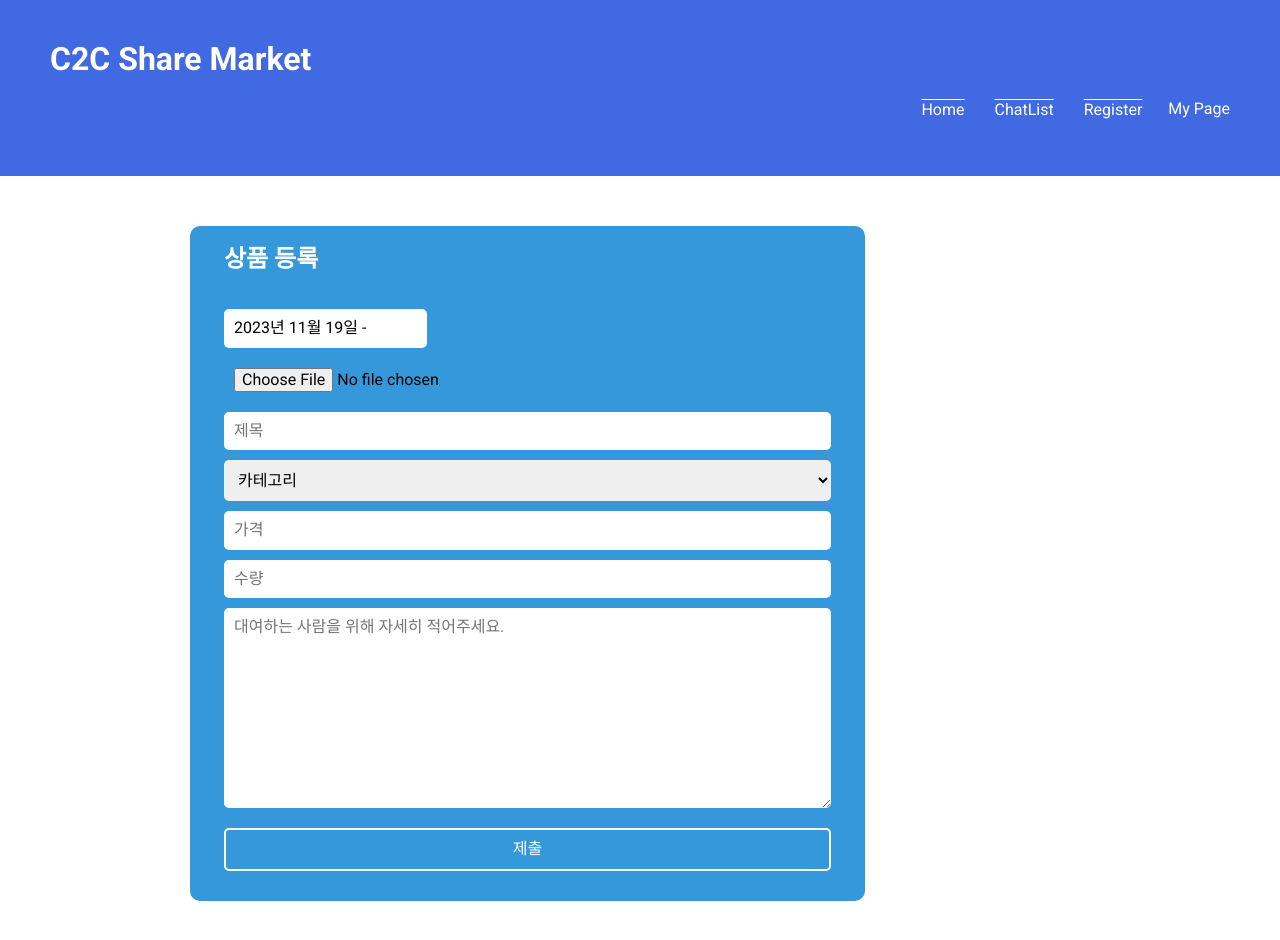
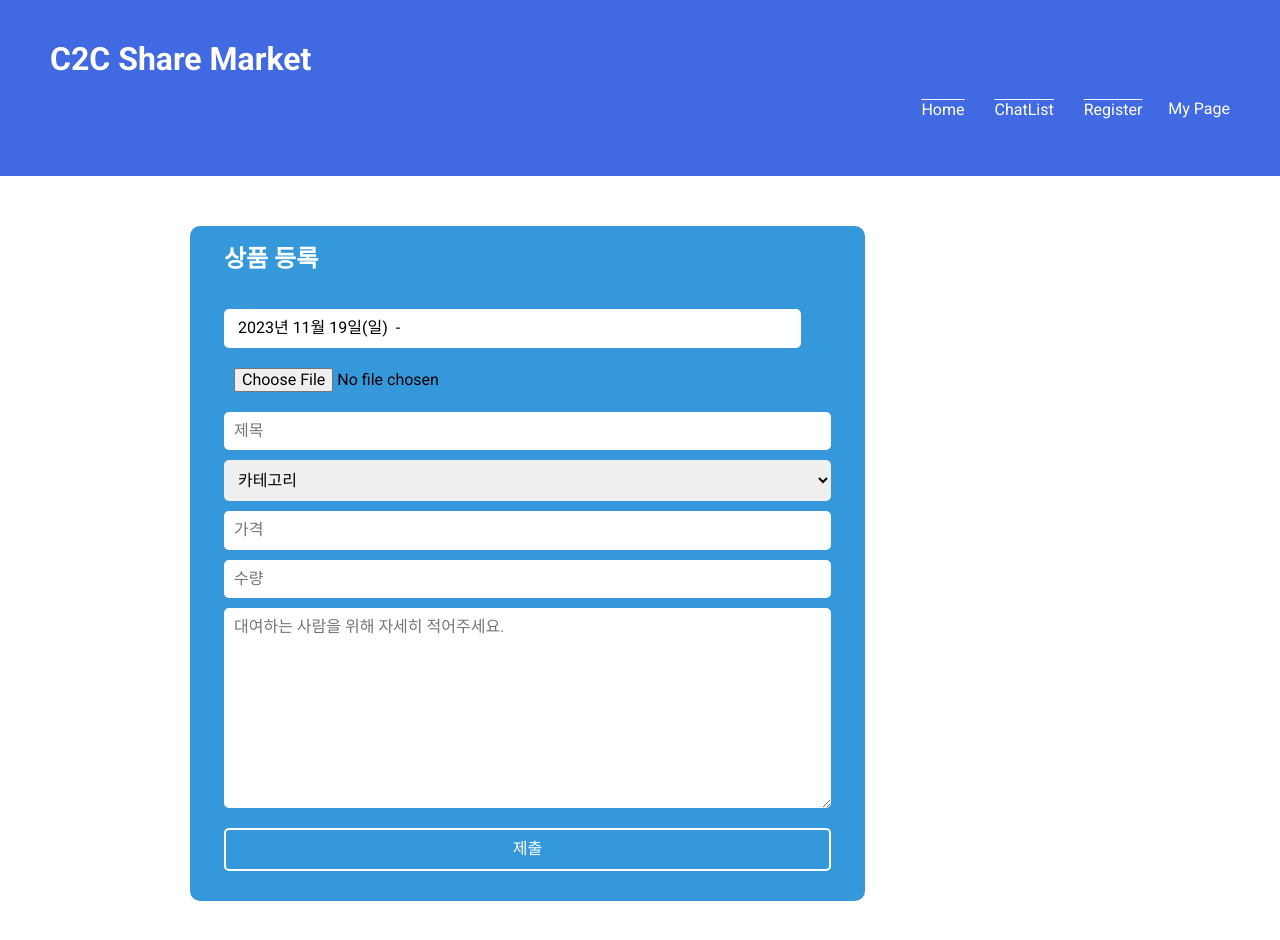
Before and after one commit to Sungwoo00/Viliez, a React (Create React App) app in the folder Project1/: page /myitem in a window 1280 px wide. Shown: the top 940 px of the page. Built offline with nearby package versions, Linux system fonts and the light colour scheme; no server answers; sample sign-in values are in the browser's storage.

Commit message:
달력 관련 css 수정
날짜 표시 및 input 등 css 수정

```diff
--- a/Project1/src/pages/home/CustomDatePicker.js
+++ b/Project1/src/pages/home/CustomDatePicker.js
@@ -21,13 +21,14 @@ const CustomDatePicker = ({
         onChange={handleDateChange}
         shouldCloseOnSelect={false}
         monthsShown={2}
-        dateFormat='yy년 MM월 dd일 eee요일'
+        dateFormat=' yy년MM월dd일(eee) '
         minDate={new Date()}
         open={isDatePickerOpen}
         onInputClick={openDatePicker}
         isClearable
         placeholderText='대여 날짜를 선택해주세요.'
         locale={ko}
+        readOnly
       />
     </div>
   );
--- a/Project1/src/pages/home/CustomDatePicker.module.css
+++ b/Project1/src/pages/home/CustomDatePicker.module.css
@@ -10,3 +10,7 @@
 :global(.react-datepicker__day--in-range) {
   background-color: #4A7B91 !important;
 }
+
+:global(.react-datepicker-wrapper) {
+  width: 95% !important;
+}
--- a/Project1/src/pages/home/Home.module.css
+++ b/Project1/src/pages/home/Home.module.css
@@ -88,9 +88,14 @@
   width: 100%;
 }
 .modal input {
-  width: auto;
+  /* width: auto; */
   margin: 5px;
 }
+
+input[type="text"] {
+  width: 100%;
+}
+
 .modal .rentBtn {
   background-color: royalblue;
   color: white;
--- a/Project1/src/pages/home/HomeItemList.js
+++ b/Project1/src/pages/home/HomeItemList.js
@@ -162,8 +162,6 @@ const HomeItemList = ({ items, selectedCategory }) => {
               >
                 채팅하기
               </button> */}
-            <div className="calendar-container">
-              <div className="calendar-box">
             {/* <div className="date">날짜 선택</div> */}
             <div className='ReactDatePicker'>
               <CustomDatePicker
@@ -173,8 +171,6 @@ const HomeItemList = ({ items, selectedCategory }) => {
                 isDatePickerOpen={isDatePickerOpen}
                 openDatePicker={openDatePicker}
               />
-                </div>
-              </div>
             </div>
             <input
               // className='Eainput'
--- a/Project1/src/pages/home/ItemForm.js
+++ b/Project1/src/pages/home/ItemForm.js
@@ -3,7 +3,7 @@ import { getAuth, onAuthStateChanged } from 'firebase/auth';
 import useFirestore from '../../hooks/useFirestore';
 import ReactDatePicker from 'react-datepicker';
 import 'react-datepicker/dist/react-datepicker.css';
-// import { ko } from 'date-fns/esm/locale';
+import { ko } from 'date-fns/esm/locale';
 import { appStorage } from '../../firebase/confing';
 import { ref, uploadBytes, getDownloadURL } from 'firebase/storage';
 
@@ -145,10 +145,12 @@ const ItemForm = ({ uid }) => {
             shouldCloseOnSelect={false}
             monthsShown={2}
             minDate={new Date()}
-            dateFormat='yyyy년 MM월 dd일'
+            dateFormat=' yyyy년 MM월 dd일(eee) '
             onChange={handleDateChange}
             open={openDatePicker}
             onInputClick={() => setOpenDatePicker(true)}
+            locale={ko}
+            readOnly
           />
           <input
             type='file'
--- a/Project1/src/pages/home/ItemList.module.css
+++ b/Project1/src/pages/home/ItemList.module.css
@@ -33,7 +33,7 @@ li {
 input,
 select,
 textarea {
-  width: 100%;
+  width: auto;
   padding: 8px;
   margin-bottom: 10px;
   box-sizing: border-box;
```
Lines whose indentation alone changed are shown as unchanged.
